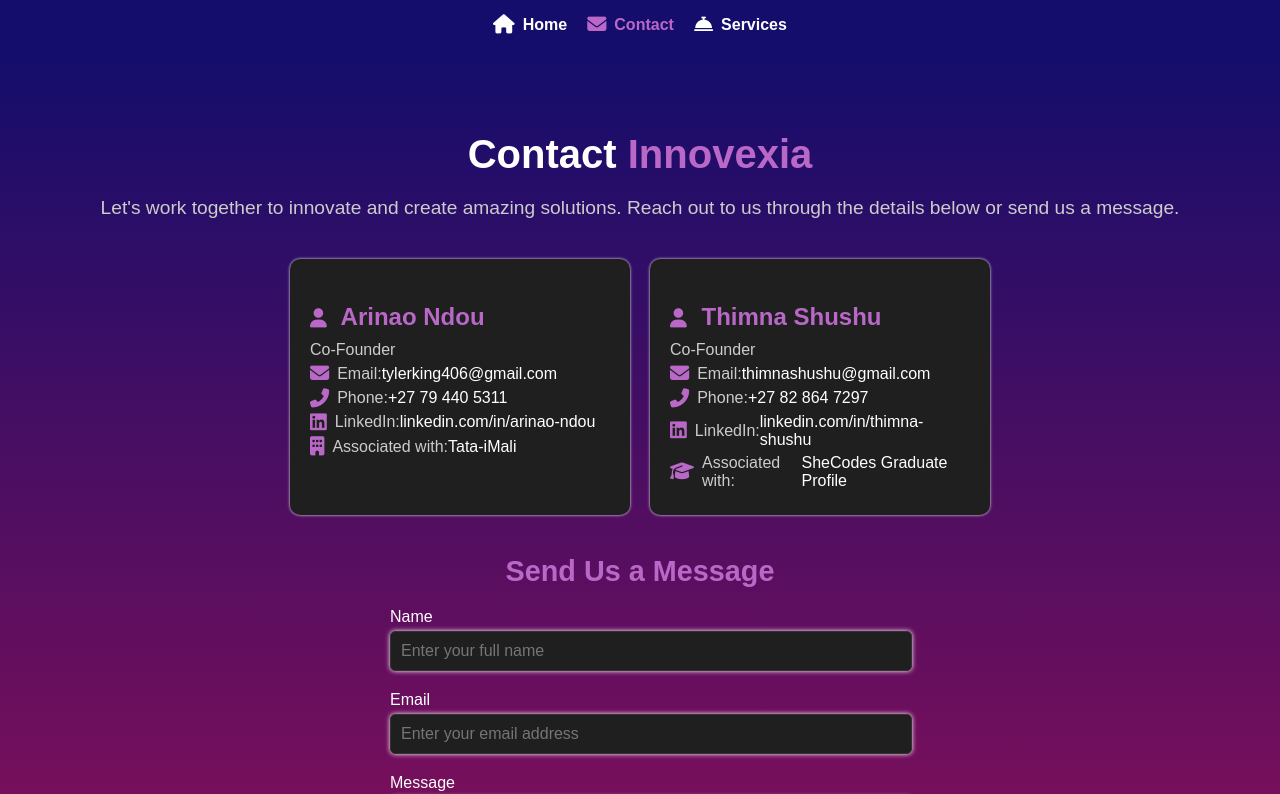
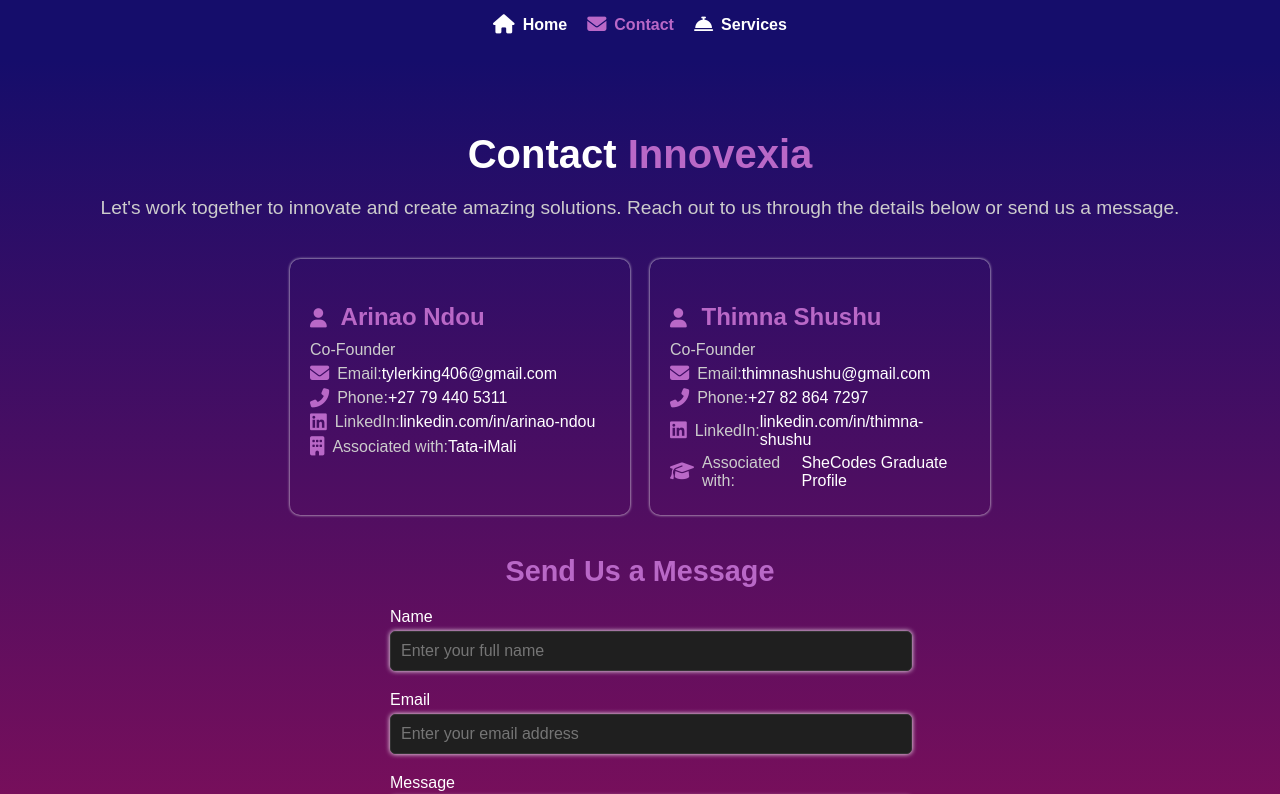
Before and after one commit to Tylerking406/innoverxia, a React (Create React App) app in the folder startup/: page /contact in a window 1280 px wide. Shown: the top 794 px of the page. Built offline with nearby package versions, Linux system fonts and the light colour scheme.

Commit message:
I changed some of the contact cards

```diff
--- a/startup/src/Tabs/contact.css
+++ b/startup/src/Tabs/contact.css
@@ -33,7 +33,7 @@
   }
 
   .contact-card {
-    background-color: #1f1f1f;
+
     padding: 20px;
     border-radius: 10px;
     width: 300px;
```
